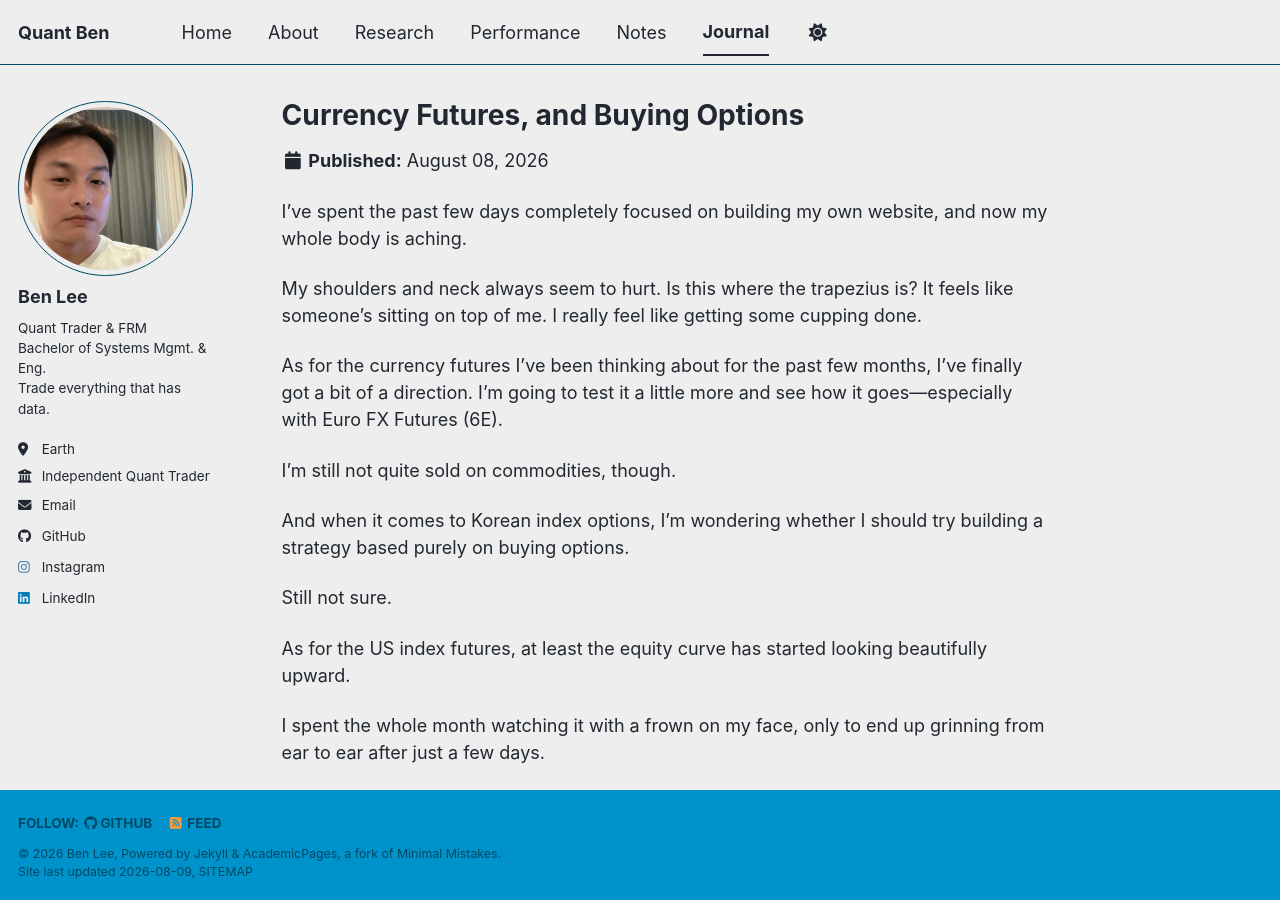
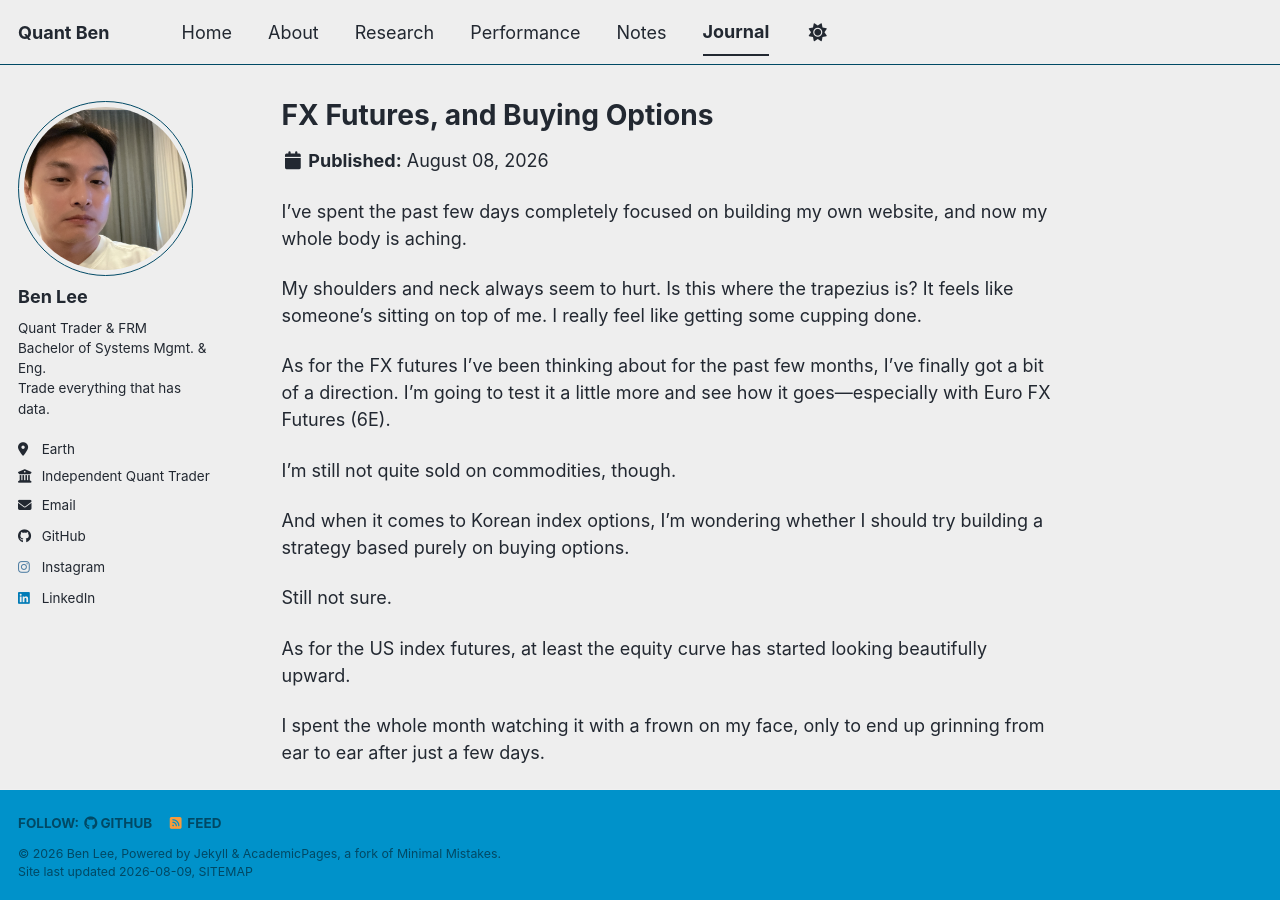
Before and after one commit to leebh1119/leebh1119.github.io, a Jekyll site: the page built from _journal/2026-08-08-currency-futures-and-buying-options.md, in a window 1280 px wide and 900 px high. Built offline with Jekyll 4.4.1, drawn with Linux system fonts in a browser that asks for light colours; a style sheet for code colours, icons or effects is not loaded.

Commit message:
updated FX futures of journal

```diff
--- a/_journal/2026-08-08-currency-futures-and-buying-options.md
+++ b/_journal/2026-08-08-currency-futures-and-buying-options.md
@@ -1,5 +1,5 @@
 ---
-title: "Currency Futures, and Buying Options"
+title: "FX Futures, and Buying Options"
 date: 2026-08-08
 layout: single
 tags:
@@ -13,7 +13,7 @@ I’ve spent the past few days completely focused on building my own website, an
 
 My shoulders and neck always seem to hurt. Is this where the trapezius is? It feels like someone’s sitting on top of me. I really feel like getting some cupping done.
 
-As for the currency futures I’ve been thinking about for the past few months, I’ve finally got a bit of a direction. I’m going to test it a little more and see how it goes—especially with Euro FX Futures (6E).
+As for the FX futures I’ve been thinking about for the past few months, I’ve finally got a bit of a direction. I’m going to test it a little more and see how it goes—especially with Euro FX Futures (6E).
 
 I’m still not quite sold on commodities, though.
 
```
